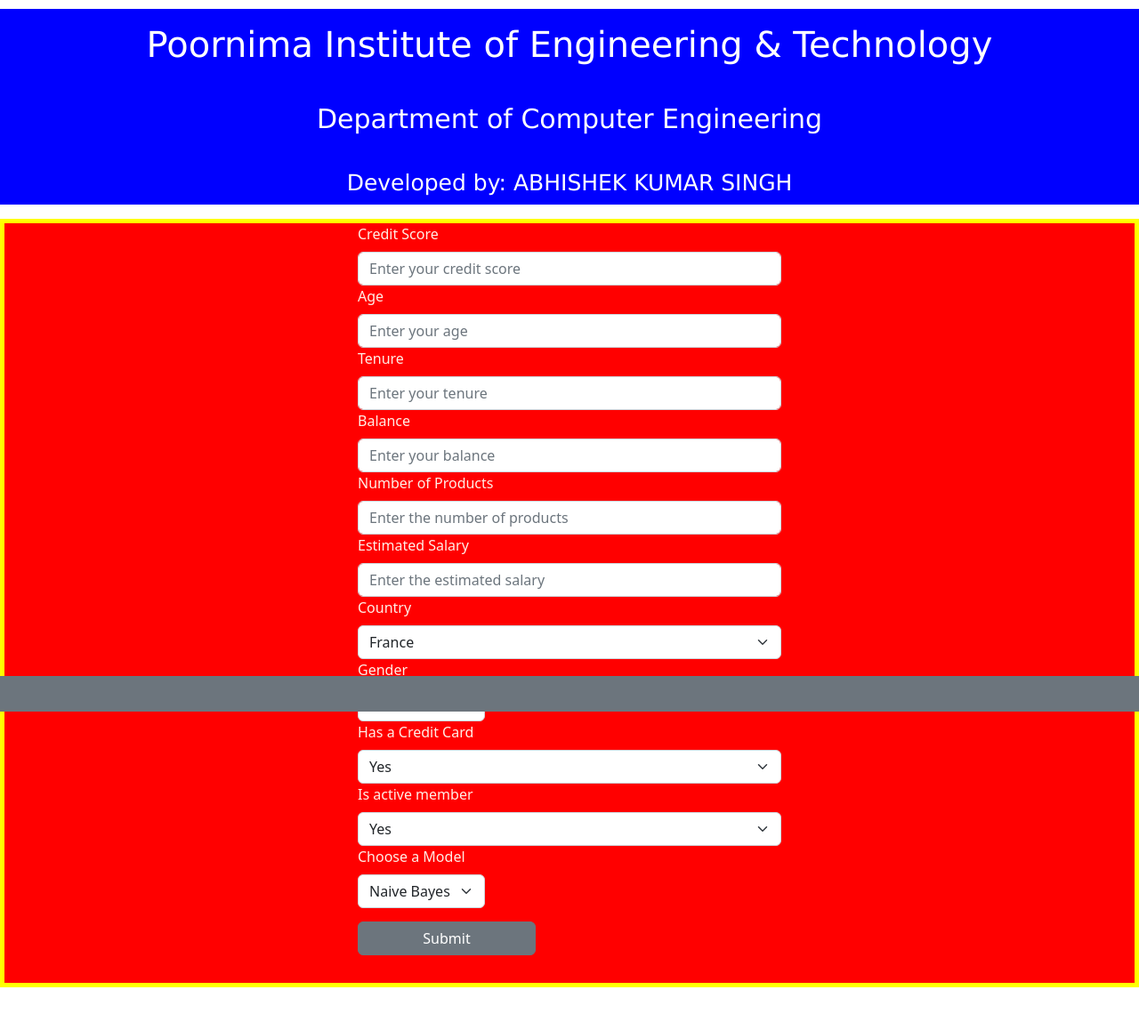
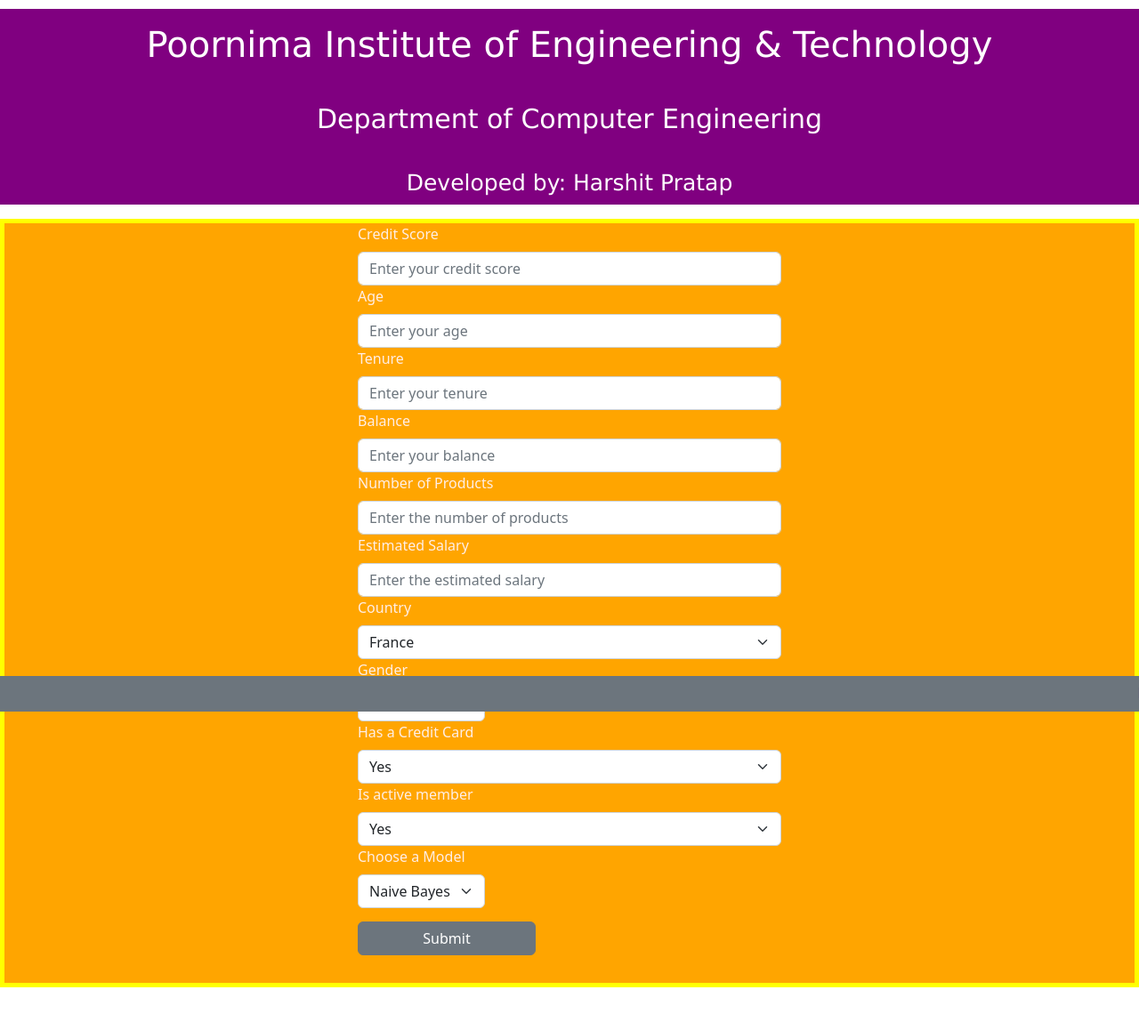
Before and after one commit to HARSHITPRATAP7121/project_7_churm, a Flask app: page / in a window 1280 px wide. Shown: the whole page at 89% size. Run offline with Flask 2, Linux system fonts and the light colour scheme; parts of the project's set-up code (start-up, migrations or seed data) failed here and were passed over.

Commit message:
Update index.html

```diff
--- a/templates/index.html
+++ b/templates/index.html
@@ -32,7 +32,7 @@
         flex-direction: column;
         border-left-width: 250px;
         border: 5px solid yellow;
-        background: red;
+        background: orange;
         }
 
 .row{
@@ -41,14 +41,14 @@
 
 .head {
       color: #000;
-      background-color: palevioletred;
+      background-color: mediumslateblue;
       vertical-align: top;
       }
 
 .tail {
       padding-top: 17px;
       color: #000;
-      background-color: palevioletred;
+      background-color: mediumslateblue;
       vertical-align: bottom;
       }
 
@@ -64,13 +64,13 @@
 </head>
 
 <body>
-  <div class="" style="background-color:blue;" >
+  <div class="" style="background-color:purple;" >
   <div class="clearfix">
 
   <div class="col-md-12">
   <center><p style="font-size:40px;color:white;margin-top:10px;">Poornima Institute of Engineering & Technology</p></center>
   <center><p style="font-size:30px;color:white;margin-top:10px;">Department of Computer Engineering</p></center>
-  <center><p style="font-size:25px;color:white;margin-top:10px;">Developed by: ABHISHEK KUMAR SINGH</p></center>
+  <center><p style="font-size:25px;color:white;margin-top:10px;">Developed by: Harshit Pratap</p></center>
   </div>
   </div>
   </div>
@@ -172,7 +172,7 @@
 <div class="fixed-bottom ">
 <div class="bg-secondary " style="min-height: 40px;">
 <marquee style="color:indigo; margin-top: 7px;">
-<h9>Developed by Abhishek Kumar Singh</h9>
+<h9>Developed by Harshit Pratap</h9>
 </marquee>
 </div>
 </div>
```
